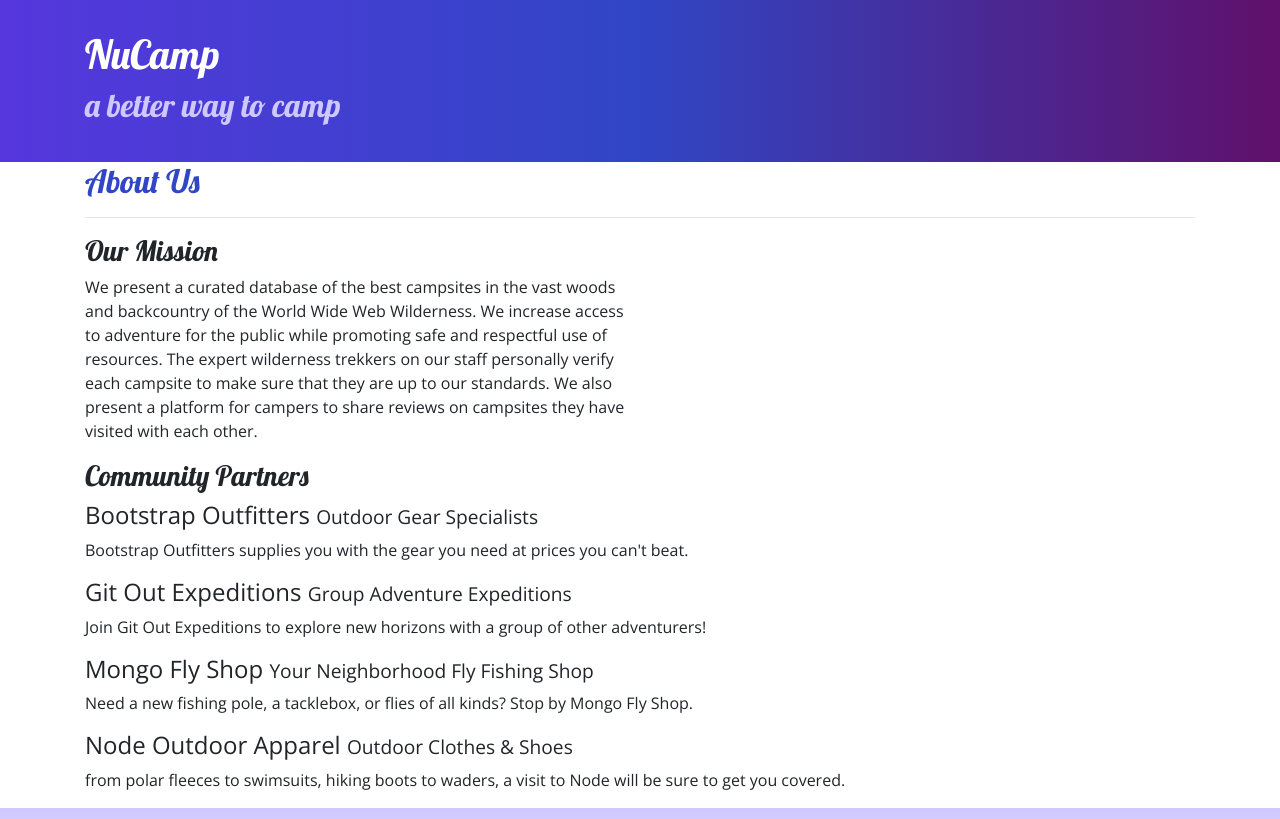
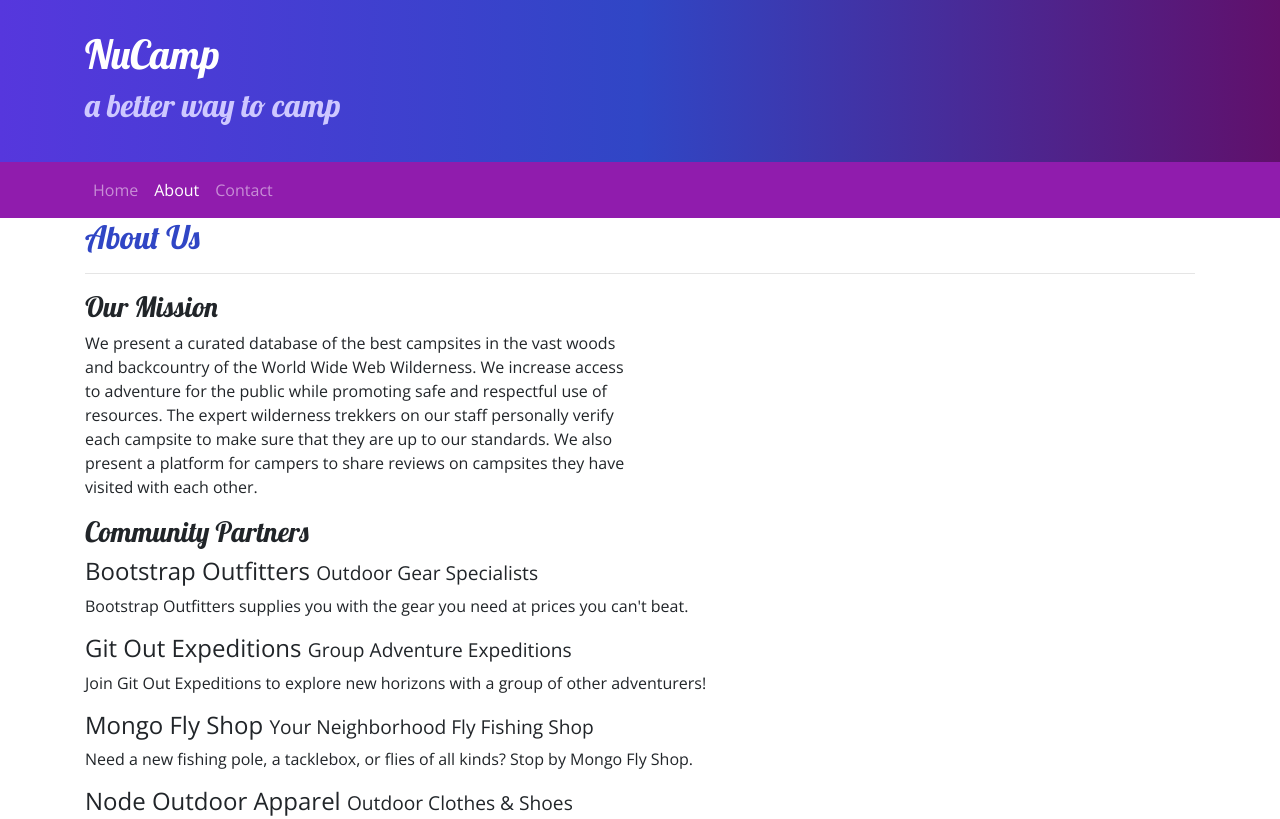
Before and after one commit to link2cory/nucampwebsite, a website: page aboutus.html in a window 1280 px wide. Shown: the top 819 px of the page. Drawn offline with nearby package versions, Linux system fonts and the light colour scheme.

Commit message:
navbar exists on about page

```diff
--- a/aboutus.html
+++ b/aboutus.html
@@ -22,6 +22,22 @@
         </div>
       </div>
     </header>
+
+    <nav class="navbar navbar-expand-sm navbar-dark sticky-top">
+      <div class="container">
+        <button class="navbar-toggler ml-auto" type="button" data-toggle="collapse"
+                                                     data-target="#nucampNavbar">
+          <span class="navbar-toggler-icon"></span>
+        </button>
+        <div class="collapse navbar-collapse" id="nucampNavbar">
+          <ul class="navbar-nav">
+            <li class="nav-item"><a class="nav-link" href="index.html">Home</a></li>
+            <li class="nav-item active"><a class="nav-link" href="#">About</a></li>
+            <li class="nav-item"><a class="nav-link" href="#">Contact</a></li>
+          </ul>
+        </div>
+      </div>
+    </nav>
 
     <div class="container">
       <div class="row">
```
